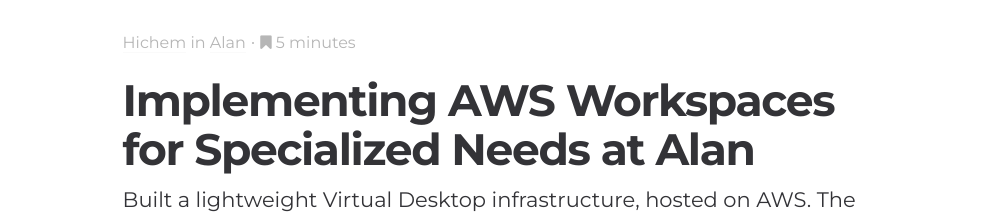
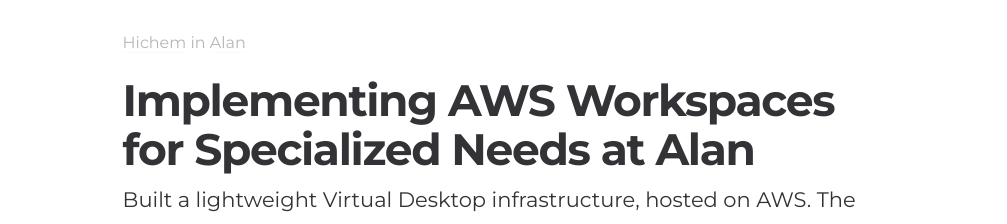
Before and after one commit to HichemBM/hichembm.github.io, a Jekyll site: the page built from _posts/2022-04-05-alan-virtual-desktop-infrastructure.md, in a window 1280 px wide. Shown: the part 460-684 px from the top of the page, without its empty margins (143-1150 px from the left). Built offline with Jekyll 4.4.1, drawn with Linux system fonts in a browser that asks for light colours.

Commit message:
refactor: Remove read-time indicator from all pages

```diff
--- a/_layouts/home.html
+++ b/_layouts/home.html
@@ -17,7 +17,7 @@
             {{ post.excerpt | truncatewords: 28 }}
 
             <p class="meta">
-                <a href="{{ post.author_url | downcase | prepend: site.baseurl }}">{{ post.author_name | capitalize}}</a> in <a href='{{ "/category/" | downcase | append: post.categories.first | prepend: site.baseurl }}'>{{ post.categories.first | downcase | capitalize }}</a> <i class="link-spacer"></i> <i class="fa fa-bookmark"></i> {{ post.read_time }} minutes
+                <a href="{{ post.author_url | downcase | prepend: site.baseurl }}">{{ post.author_name | capitalize}}</a> in <a href='{{ "/category/" | downcase | append: post.categories.first | prepend: site.baseurl }}'>{{ post.categories.first | downcase | capitalize }}</a>
             </p>
         </div>
 
--- a/_layouts/post.html
+++ b/_layouts/post.html
@@ -16,7 +16,7 @@
     <div class="row">
         <div class="col-xs-12 single-content">
             <p class="meta">
-                <a href="{{ page.author_url | downcase | prepend: site.baseurl }}">{{ page.author_name | capitalize}}</a> in <a href='{{ "/category/" | downcase | append: page.categories.first | prepend: site.baseurl }}'>{{ page.categories[0] | capitalize }}</a> <i class="link-spacer"></i> <i class="fa fa-bookmark"></i> {{ page.read_time }} minutes
+                <a href="{{ page.author_url | downcase | prepend: site.baseurl }}">{{ page.author_name | capitalize}}</a> in <a href='{{ "/category/" | downcase | append: page.categories.first | prepend: site.baseurl }}'>{{ page.categories[0] | capitalize }}</a>
             </p>
 
             <h1>{{ page.title }}</h1>
```
